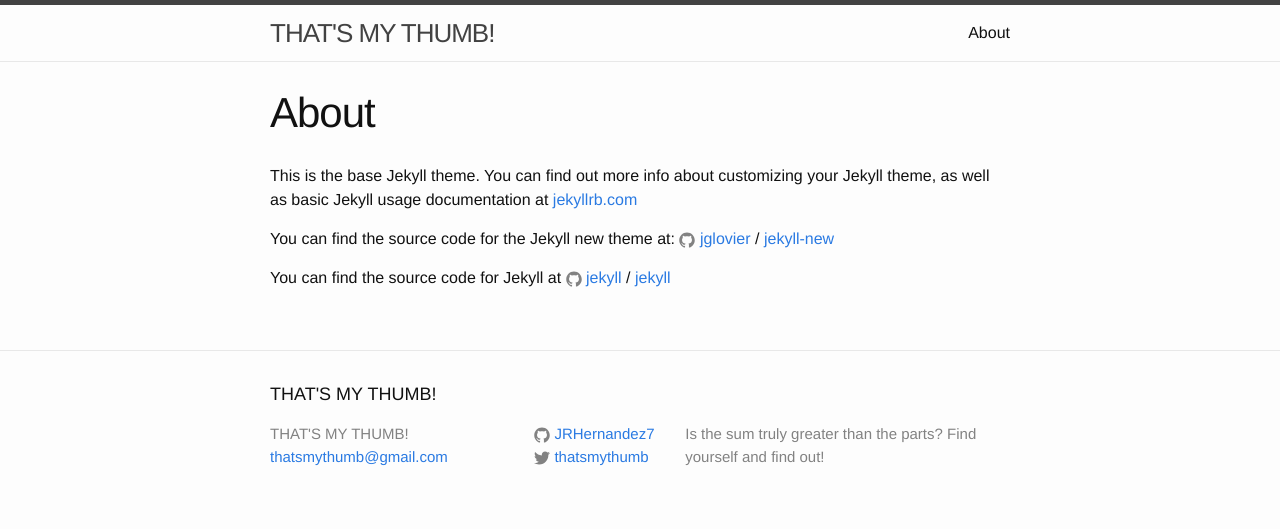
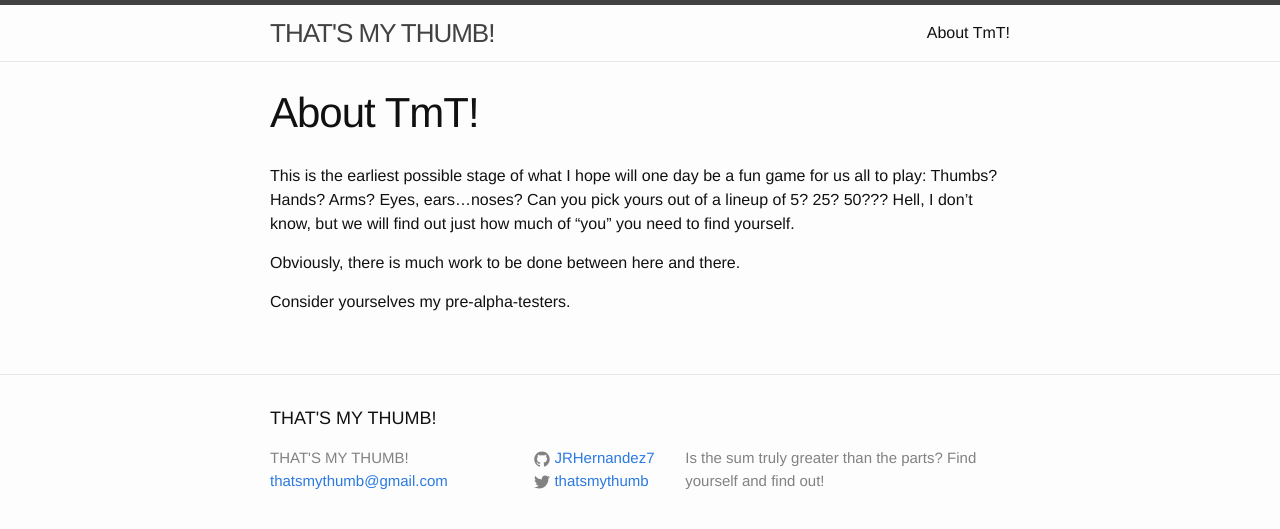
Before and after one commit to JRHernandez7/JRHernandez7.github.io, a Jekyll site: the page built from about.md, in a window 1280 px wide. Shown: the top 529 px of the page. Built offline with Jekyll 4.4.1, drawn with Linux system fonts in a browser that asks for light colours.

Commit message:
Update about.md

```diff
--- a/about.md
+++ b/about.md
@@ -1,15 +1,13 @@
 ---
 layout: page
-title: About
+title: About TmT!
 permalink: /about/
 ---
 
-This is the base Jekyll theme. You can find out more info about customizing your Jekyll theme, as well as basic Jekyll usage documentation at [jekyllrb.com](http://jekyllrb.com/)
+This is the earliest possible stage of what I hope will one day be a fun game for us all to play:
+Thumbs? Hands? Arms? Eyes, ears...noses?  Can you pick yours out of a lineup of 5? 25? 50???
+Hell, I don't know, but we will find out just how much of "you" you need to find yourself.
 
-You can find the source code for the Jekyll new theme at:
-{% include icon-github.html username="jglovier" %} /
-[jekyll-new](https://github.com/jglovier/jekyll-new)
+Obviously, there is much work to be done between here and there.
 
-You can find the source code for Jekyll at
-{% include icon-github.html username="jekyll" %} /
-[jekyll](https://github.com/jekyll/jekyll)
+Consider yourselves my pre-alpha-testers.
```
